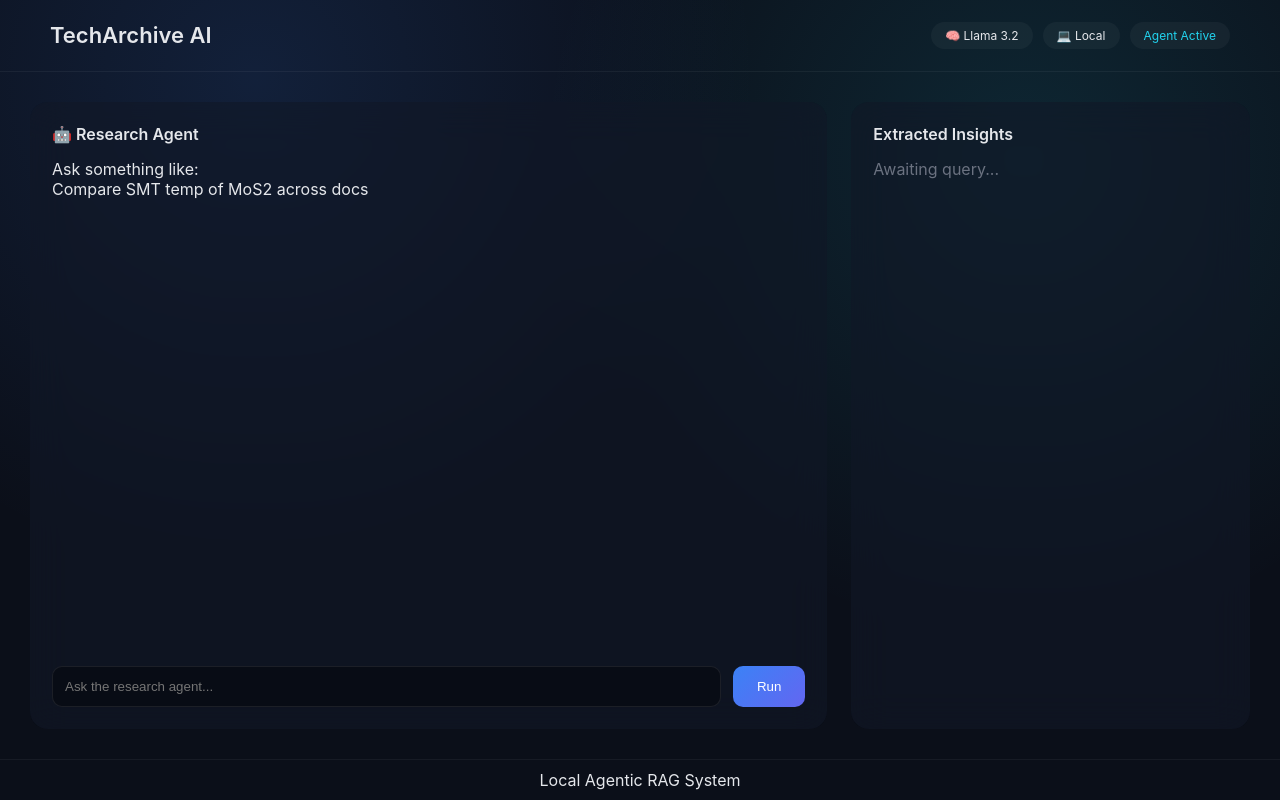
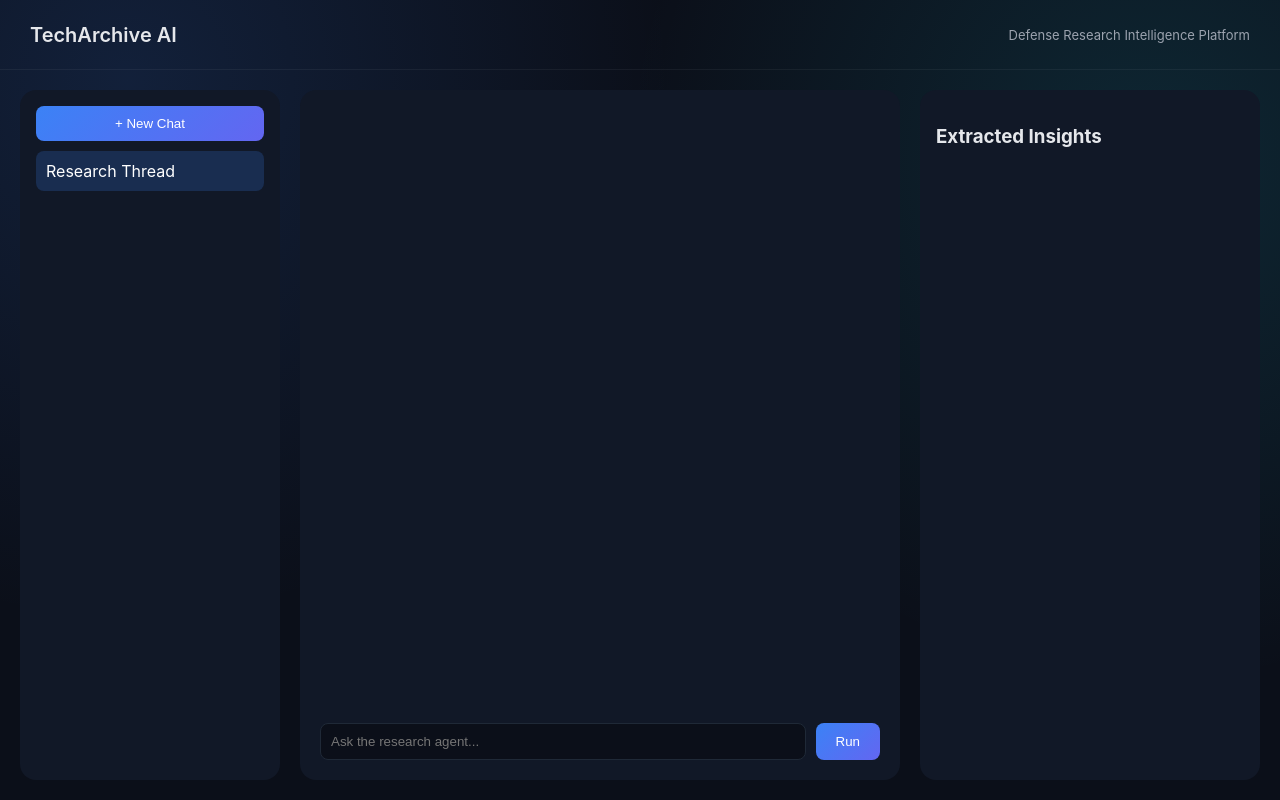
Before and after one commit to AnkitArjunag/TechArchive-AI, a React (Create React App) app in the folder dashboard/: page / in a window 1280 px wide. Built offline with nearby package versions, Linux system fonts and the light colour scheme.

Commit message:
Updated UI plus added more files

```diff
--- a/dashboard/src/App.css
+++ b/dashboard/src/App.css
@@ -1,200 +1,201 @@
-body {
-  margin: 0;
-  font-family: "Inter", sans-serif;
-  background:
-    radial-gradient(circle at 20% 10%, rgba(59,130,246,0.15), transparent 40%),
-    radial-gradient(circle at 80% 20%, rgba(34,211,238,0.12), transparent 40%),
-    #0b0f19;
-  color: #e5e7eb;
+body{
+margin:0;
+font-family:Inter,sans-serif;
+background:
+radial-gradient(circle at 10% 10%,rgba(59,130,246,0.15),transparent 40%),
+radial-gradient(circle at 90% 20%,rgba(34,211,238,0.12),transparent 40%),
+#0b0f19;
+color:#e5e7eb;
 }
 
-.app {
-  height: 100vh;
-  display: flex;
-  flex-direction: column;
+.topbar{
+height:70px;
+display:flex;
+justify-content:space-between;
+align-items:center;
+padding:0 30px;
+border-bottom:1px solid rgba(255,255,255,0.05);
 }
 
-.topbar {
-  display: flex;
-  justify-content: space-between;
-  padding: 22px 50px;
-  border-bottom: 1px solid rgba(255,255,255,0.05);
+.logo{
+font-size:20px;
+font-weight:600;
 }
 
-.logo {
-  font-size: 22px;
-  font-weight: 600;
+.subtitle{
+color:#9ca3af;
+font-size:13px;
 }
 
-.badges {
-  display: flex;
-  gap: 10px;
+.layout{
+display:grid;
+grid-template-columns:260px 1fr 340px;
+gap:20px;
+padding:20px;
+height:calc(100vh - 70px);
 }
 
-.badge {
-  background: rgba(255,255,255,0.04);
-  padding: 6px 14px;
-  border-radius: 999px;
-  font-size: 12px;
+/* SIDEBAR */
+
+.sidebar{
+background:#111827;
+border-radius:16px;
+padding:16px;
+display:flex;
+flex-direction:column;
+gap:10px;
+overflow-y:auto;
 }
 
-.badge.active {
-  color: #22d3ee;
+.new-chat{
+background:linear-gradient(135deg,#3b82f6,#6366f1);
+border:none;
+padding:10px;
+border-radius:8px;
+color:white;
+cursor:pointer;
 }
 
-.layout {
-  display: grid;
-  grid-template-columns: 2fr 1fr;
-  gap: 24px;
-  padding: 30px;
-  flex: 1;
+.thread{
+padding:10px;
+border-radius:8px;
+cursor:pointer;
+color:#9ca3af;
 }
 
-.chat-panel,
-.data-panel {
-  background: rgba(17,24,39,0.6);
-  backdrop-filter: blur(18px);
-  border-radius: 18px;
-  padding: 22px;
-  display: flex;
-  flex-direction: column;
+.thread:hover{
+background:rgba(255,255,255,0.05);
 }
 
-.panel-title {
-  font-weight: 600;
-  margin-bottom: 15px;
+.thread.active{
+background:rgba(59,130,246,0.2);
+color:white;
 }
 
-.chat-box {
-  flex: 1;
-  overflow-y: auto;
-  display: flex;
-  flex-direction: column;
-  gap: 10px;
+/* CHAT */
+
+.chat-panel{
+background:#111827;
+border-radius:16px;
+display:flex;
+flex-direction:column;
+padding:20px;
 }
 
-.message {
-  padding: 12px 16px;
-  border-radius: 14px;
-  max-width: 65%;
+.chat-box{
+flex:1;
+overflow-y:auto;
+display:flex;
+flex-direction:column;
+gap:10px;
 }
 
-.message.user {
-  align-self: flex-end;
-  background: linear-gradient(135deg,#3b82f6,#6366f1);
+.message{
+max-width:70%;
+padding:12px 16px;
+border-radius:14px;
+animation:fade .25s ease;
 }
 
-.message.assistant {
-  align-self: flex-start;
-  background: rgba(255,255,255,0.05);
+.message.user{
+align-self:flex-end;
+background:linear-gradient(135deg,#3b82f6,#6366f1);
 }
 
-.input-area {
-  display: flex;
-  gap: 12px;
-  margin-top: 15px;
+.message.assistant{
+align-self:flex-start;
+background:rgba(255,255,255,0.05);
 }
 
-.input-area input {
-  flex: 1;
-  padding: 12px;
-  border-radius: 10px;
-  border: 1px solid rgba(255,255,255,0.08);
-  background: rgba(0,0,0,0.35);
-  color: white;
+.input-area{
+display:flex;
+gap:10px;
+margin-top:10px;
 }
 
-.input-area button {
-  background: linear-gradient(135deg,#3b82f6,#6366f1);
-  border: none;
-  padding: 12px 24px;
-  border-radius: 10px;
-  color: white;
-  cursor: pointer;
+.input-area input{
+flex:1;
+background:#0b0f19;
+border:1px solid #1f2937;
+padding:10px;
+border-radius:8px;
+color:white;
 }
 
-.results {
-  display: flex;
-  flex-direction: column;
-  gap: 14px;
-  overflow-y: auto;
+.input-area button{
+background:linear-gradient(135deg,#3b82f6,#6366f1);
+border:none;
+padding:10px 20px;
+border-radius:8px;
+color:white;
+cursor:pointer;
 }
 
-.result-card {
-  padding: 16px;
-  background: rgba(15,23,42,0.6);
-  border-radius: 12px;
-  border: 1px solid rgba(255,255,255,0.06);
-  cursor: pointer;
-  animation: fadeIn 0.35s ease;
+/* INSIGHTS */
+
+.insights-panel{
+background:#111827;
+border-radius:16px;
+padding:16px;
+overflow-y:auto;
 }
 
-.result-card:hover {
-  transform: translateY(-2px);
-  border-color: #22d3ee;
+.result-card{
+padding:14px;
+border-radius:10px;
+border:1px solid rgba(255,255,255,0.05);
+background:rgba(15,23,42,0.7);
+cursor:pointer;
+transition:.2s;
 }
 
-.hardware {
-  color: #22d3ee;
-  font-weight: 500;
+.result-card:hover{
+transform:translateY(-2px);
+border-color:#22d3ee;
 }
 
-.source {
-  font-size: 12px;
-  color: #9ca3af;
+.hardware{
+color:#22d3ee;
+font-weight:500;
 }
 
-.loading-insights {
-  color: #22d3ee;
-  margin-bottom: 10px;
+.source{
+font-size:12px;
+color:#9ca3af;
 }
 
-.no-data {
-  color: #6b7280;
+/* THINKING */
+
+.thinking{
+display:flex;
+align-items:center;
+gap:10px;
 }
 
-@keyframes fadeIn {
-  from {
-    opacity: 0;
-    transform: translateY(6px);
-  }
-  to {
-    opacity: 1;
-    transform: translateY(0);
-  }
+.dots span{
+width:6px;
+height:6px;
+background:#22d3ee;
+border-radius:50%;
+display:inline-block;
+animation:blink 1.4s infinite;
 }
 
-.thinking {
-  display: flex;
-  align-items: center;
-  gap: 10px;
+.dots span:nth-child(2){
+animation-delay:.2s;
 }
 
-.dots span {
-  width: 6px;
-  height: 6px;
-  background: #22d3ee;
-  border-radius: 50%;
-  display: inline-block;
-  animation: blink 1.4s infinite;
+.dots span:nth-child(3){
+animation-delay:.4s;
 }
 
-.dots span:nth-child(2) {
-  animation-delay: 0.2s;
+@keyframes blink{
+0%{opacity:.2}
+50%{opacity:1}
+100%{opacity:.2}
 }
 
-.dots span:nth-child(3) {
-  animation-delay: 0.4s;
+@keyframes fade{
+from{opacity:0;transform:translateY(6px)}
+to{opacity:1;transform:translateY(0)}
 }
-
-@keyframes blink {
-  0% {opacity:0.2}
-  50% {opacity:1}
-  100% {opacity:0.2}
-}
-
-.footer {
-  text-align: center;
-  padding: 10px;
-  border-top: 1px solid rgba(255,255,255,0.05);
-}
--- a/dashboard/src/App.js
+++ b/dashboard/src/App.js
@@ -4,104 +4,149 @@ import "./App.css";
 
 function App() {
 
-  const [messages, setMessages] = useState([]);
-  const [input, setInput] = useState("");
-  const [tableData, setTableData] = useState([]);
-  const [isThinking, setIsThinking] = useState(false);
-  const [loadingInsights, setLoadingInsights] = useState(false);
+  const [threads,setThreads] = useState([]);
+  const [activeThread,setActiveThread] = useState(null);
+  const [messages,setMessages] = useState([]);
+  const [input,setInput] = useState("");
+  const [tableData,setTableData] = useState([]);
+  const [isThinking,setIsThinking] = useState(false);
+  const [loadingInsights,setLoadingInsights] = useState(false);
 
   const chatEndRef = useRef(null);
 
   const scrollToBottom = () => {
-    chatEndRef.current?.scrollIntoView({ behavior: "smooth" });
+    chatEndRef.current?.scrollIntoView({behavior:"smooth"});
   };
 
-  useEffect(() => {
-    scrollToBottom();
-  }, [messages, isThinking]);
+  useEffect(()=>{scrollToBottom()},[messages]);
+
+  useEffect(()=>{
+
+ const defaultThread = {
+   _id: "local-thread",
+   title: "Research Thread",
+   messages: []
+ }
+
+ setThreads([defaultThread])
+ setActiveThread(defaultThread._id)
+
+},[])
+
+  const selectThread = (thread) => {
+    setActiveThread(thread._id)
+    setMessages(thread.messages || [])
+  }
+
+  const createThread = async () => {
+
+    const res = await axios.post("http://localhost:8000/threads")
+
+    const newThread = {
+      _id: res.data.thread_id,
+      title: "New Chat",
+      messages: []
+    }
+
+    setThreads([newThread,...threads])
+    setActiveThread(newThread._id)
+    setMessages([])
+
+  }
 
   const openDocument = (doc) => {
 
-  // Extract document number (doc4, doc10, etc.)
-  const match = doc.source.match(/doc\d+/);
+    const match = doc.source.match(/doc\d+/)
+    if(!match) return
 
-  if (!match) return;
+    const docId = match[0]
 
-  const docId = match[0];
+    const pdfMap = {
+      doc1:"doc1_cooling_sspa.pdf",
+      doc2:"doc2_weapon_params.pdf",
+      doc3:"doc3_rf_fingerprinting.pdf",
+      doc4:"doc4_ugv_navigation.pdf",
+      doc5:"doc5_rf_microwave_trends.pdf",
+      doc6:"doc6_digital_twin.pdf",
+      doc7:"doc7_defence_ecosystem.pdf",
+      doc8:"doc8_brain_computer.pdf",
+      doc9:"doc9_bio_toxins.pdf",
+      doc10:"doc10_aircraft_aerodynamics.pdf"
+    }
 
-  const pdfMap = {
-    doc1: "doc1_cooling_sspa.pdf",
-    doc2: "doc2_weapon_params.pdf",
-    doc3: "doc3_rf_fingerprinting.pdf",
-    doc4: "doc4_ugv_navigation.pdf",
-    doc5: "doc5_rf_microwave_trends.pdf",
-    doc6: "doc6_digital_twin.pdf",
-    doc7: "doc7_defence_ecosystem.pdf",
-    doc8: "doc8_brain_computer.pdf",
-    doc9: "doc9_bio_toxins.pdf",
-    doc10: "doc10_aircraft_aerodynamics.pdf"
-  };
+    const file = pdfMap[docId]
 
-  const filename = pdfMap[docId];
+    if(!file) return
 
-  if (!filename) return;
+    const url = `http://localhost:8000/docs/${file}#page=${doc.pages}`
 
-  const url = `http://localhost:8000/docs/${filename}#page=${doc.pages}`;
+    window.open(url,"_blank")
 
-  window.open(url, "_blank");
-
-};
+  }
 
   const handleSendMessage = async () => {
 
-    if (!input.trim()) return;
+    if(!input.trim()) return
 
-    const userMessage = { role: "user", content: input };
-    const updatedHistory = [...messages, userMessage];
+    const userMessage = {role:"user",content:input}
 
-    setMessages(updatedHistory);
-    setInput("");
+    const updatedMessages = [...messages,userMessage]
 
-    setIsThinking(true);
-    setLoadingInsights(true);
+    setMessages(updatedMessages)
+    setInput("")
+    setIsThinking(true)
+    setLoadingInsights(true)
+    setTableData([])
 
-    setTableData([]); // clear previous results
+    await axios.post(
+      `http://localhost:8000/threads/${activeThread}/message`,
+      userMessage
+    )
 
-    try {
+    try{
 
       const searchRes = await axios.get(
         `http://localhost:8000/search?q=${input}`
-      );
+      )
 
-      setTableData(searchRes.data.results);
+      setTableData(searchRes.data.results)
 
       const chatRes = await axios.post(
-        `http://localhost:8000/chat`,
-        { messages: updatedHistory }
-      );
+        "http://localhost:8000/chat",
+        {messages:updatedMessages}
+      )
 
-      setMessages(prev => [
-        ...prev,
-        { role: "assistant", content: chatRes.data.answer }
-      ]);
+      const aiMessage = {
+        role:"assistant",
+        content:chatRes.data.answer
+      }
 
-    } catch (error) {
+      const finalMessages = [...updatedMessages,aiMessage]
 
-      setMessages(prev => [
-        ...prev,
-        {
-          role: "assistant",
-          content: "System error: Local AI node unavailable."
-        }
-      ]);
+      setMessages(finalMessages)
 
-    } finally {
-
-      setIsThinking(false);
-      setLoadingInsights(false);
+      await axios.post(
+        `http://localhost:8000/threads/${activeThread}/message`,
+        aiMessage
+      )
 
     }
-  };
+    catch(e){
+
+      setMessages([
+        ...updatedMessages,
+        {role:"assistant",content:"System error."}
+      ])
+
+    }
+    finally{
+
+      setIsThinking(false)
+      setLoadingInsights(false)
+
+    }
+
+  }
 
   return (
 
@@ -109,41 +154,58 @@ function App() {
 
       <header className="topbar">
 
-        <div className="logo">TechArchive AI</div>
+        <div className="logo">
+          TechArchive AI
+        </div>
 
-        <div className="badges">
-          <span className="badge">🧠 Llama 3.2</span>
-          <span className="badge">💻 Local</span>
-          <span className="badge active">Agent Active</span>
+        <div className="subtitle">
+          Defense Research Intelligence Platform
         </div>
 
       </header>
 
       <div className="layout">
 
-        {/* CHAT PANEL */}
+        {/* THREADS */}
+
+        <div className="sidebar">
+
+          <button
+            className="new-chat"
+            onClick={createThread}
+          >
+            + New Chat
+          </button>
+
+          {threads.map(thread=>(
+            <div
+              key={thread._id}
+              className={
+                activeThread===thread._id
+                ? "thread active"
+                : "thread"
+              }
+              onClick={()=>selectThread(thread)}
+            >
+              {thread.title || "Research Thread"}
+            </div>
+          ))}
+
+        </div>
+
+        {/* CHAT */}
 
         <div className="chat-panel">
 
-          <div className="panel-title">🤖 Research Agent</div>
-
           <div className="chat-box">
 
-            {messages.length === 0 && (
-              <div className="welcome">
-                Ask something like:
-                <div className="hint">
-                  Compare SMT temp of MoS2 across docs
-                </div>
-              </div>
-            )}
-
-            {messages.map((msg, i) => (
-
-              <div key={i} className={`message ${msg.role}`}>
+            {messages.map((msg,i)=>(
+              <div
+                key={i}
+                className={`message ${msg.role}`}
+              >
                 {msg.content}
               </div>
-
             ))}
 
             {isThinking && (
@@ -153,11 +215,11 @@ function App() {
                   <span></span>
                   <span></span>
                 </div>
-                Agent reasoning over documents...
+                Agent reasoning...
               </div>
             )}
 
-            <div ref={chatEndRef} />
+            <div ref={chatEndRef}></div>
 
           </div>
 
@@ -166,13 +228,14 @@ function App() {
             <input
               value={input}
               placeholder="Ask the research agent..."
-              onChange={(e) => setInput(e.target.value)}
-              onKeyPress={(e) => e.key === "Enter" && handleSendMessage()}
+              onChange={(e)=>setInput(e.target.value)}
+              onKeyDown={(e)=>{
+                if(e.key==="Enter") handleSendMessage()
+              }}
             />
 
             <button
               onClick={handleSendMessage}
-              disabled={isThinking}
             >
               Run
             </button>
@@ -181,33 +244,25 @@ function App() {
 
         </div>
 
+        {/* INSIGHTS */}
 
-        {/* INSIGHTS PANEL */}
+        <div className="insights-panel">
 
-        <div className="data-panel">
+          <h3>Extracted Insights</h3>
 
-          <div className="panel-title">Extracted Insights</div>
-
-          {loadingInsights && (
-            <div className="loading-insights">
+          {loadingInsights &&
+            <div className="loading">
               Searching documents...
             </div>
-          )}
+          }
 
           <div className="results">
 
-            {tableData.length === 0 && !loadingInsights && (
-              <div className="no-data">
-                Awaiting query...
-              </div>
-            )}
-
-            {tableData.map((res, i) => (
-
+            {tableData.map((res,i)=>(
               <div
+                key={i}
                 className="result-card"
-                key={i}
-                onClick={() => openDocument(res)}
+                onClick={()=>openDocument(res)}
               >
 
                 <div className="hardware">
@@ -215,7 +270,7 @@ function App() {
                 </div>
 
                 <div className="content">
-                  {res.content.substring(0, 150)}...
+                  {res.content.substring(0,140)}...
                 </div>
 
                 <div className="source">
@@ -223,7 +278,6 @@ function App() {
                 </div>
 
               </div>
-
             ))}
 
           </div>
@@ -232,14 +286,10 @@ function App() {
 
       </div>
 
-      <footer className="footer">
-        Local Agentic RAG System
-      </footer>
-
     </div>
 
-  );
+  )
 
 }
 
-export default App;
+export default App
```
